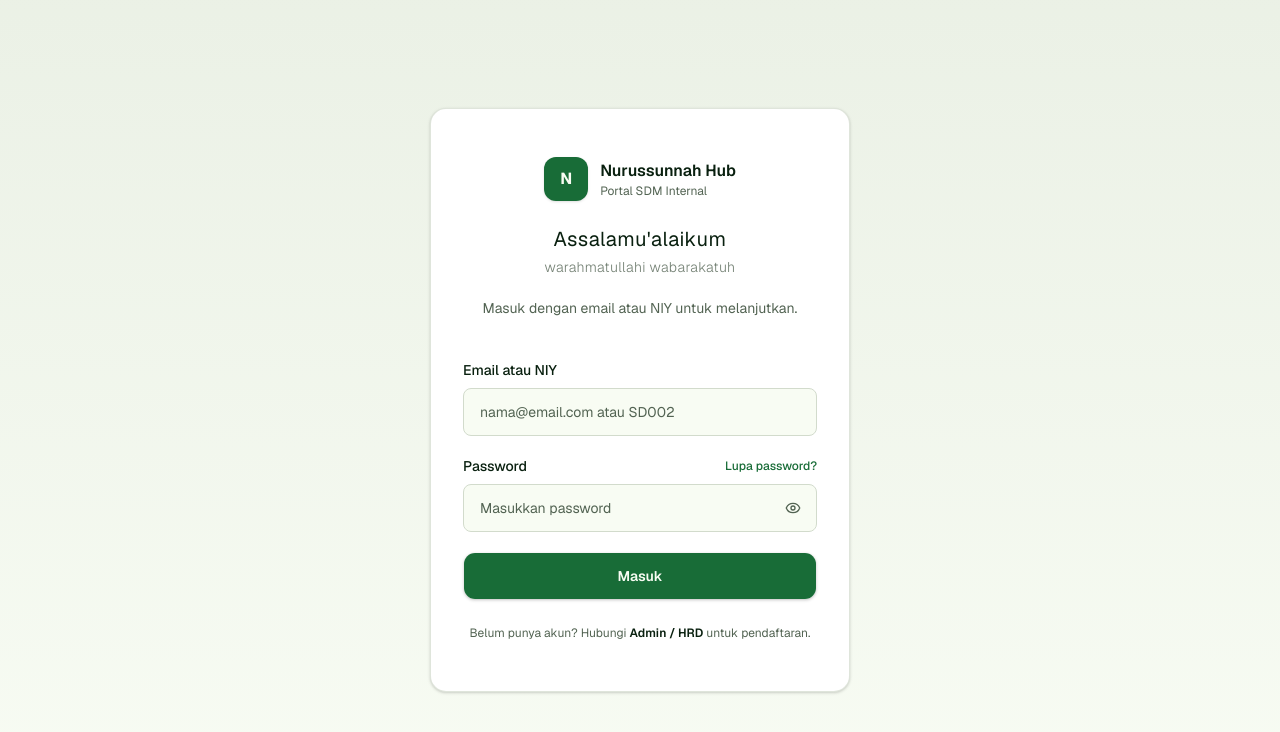
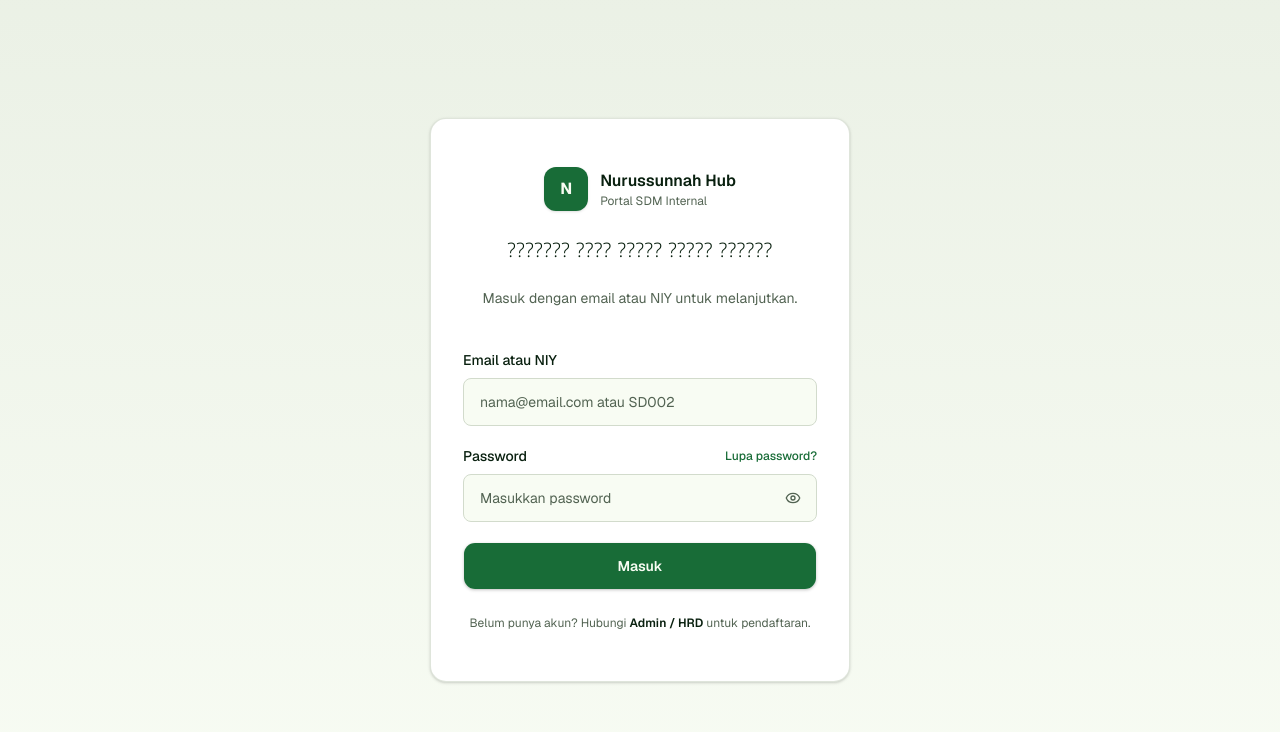
Before and after one commit to yasirabd/nurussunnah-hub, a Next.js app: page /auth/login in a window 1280 px wide. Shown: the top 732 px of the page. Built offline with nearby package versions, Linux system fonts and the light colour scheme.

Commit message:
feat: arabic salam with Noto Sans Arabic font

```diff
--- a/src/app/auth/login/page.tsx
+++ b/src/app/auth/login/page.tsx
@@ -102,14 +102,9 @@ export default function LoginPage() {
             <p className="text-xs text-muted-foreground">Portal SDM Internal</p>
           </div>
         </div>
-        <div className="space-y-1">
-          <h1 className="text-[20px] font-normal tracking-wide text-foreground">
-            Assalamu&apos;alaikum
-          </h1>
-          <p className="text-sm font-light tracking-wide text-muted-foreground/80">
-            warahmatullahi wabarakatuh
-          </p>
-        </div>
+        <h1 className="text-xl font-arabic font-light tracking-wide text-foreground leading-relaxed" dir="rtl">
+          ?????? ????? ????? ???? ???????
+        </h1>
         <p className="mt-4 text-sm leading-relaxed text-muted-foreground">
           Masuk dengan email atau NIY untuk melanjutkan.
         </p>
--- a/src/app/globals.css
+++ b/src/app/globals.css
@@ -10,6 +10,7 @@
   --font-sans: var(--font-geist-sans);
   --font-mono: var(--font-geist-mono);
   --font-heading: var(--font-geist-sans);
+  --font-arabic: var(--font-arabic);
   --color-sidebar-ring: var(--sidebar-ring);
   --color-sidebar-border: var(--sidebar-border);
   --color-sidebar-accent-foreground: var(--sidebar-accent-foreground);
--- a/src/app/layout.tsx
+++ b/src/app/layout.tsx
@@ -1,5 +1,5 @@
 import type { Metadata } from "next";
-import { Geist, Geist_Mono } from "next/font/google";
+import { Geist, Geist_Mono, Noto_Sans_Arabic } from "next/font/google";
 import { Toaster } from "@/components/ui/sonner";
 import "./globals.css";
 
@@ -11,6 +11,12 @@ const geistSans = Geist({
 const geistMono = Geist_Mono({
   subsets: ["latin"],
   variable: "--font-geist-mono",
+});
+
+const notoSansArabic = Noto_Sans_Arabic({
+  subsets: ["arabic"],
+  variable: "--font-arabic",
+  weight: ["300", "400", "500"],
 });
 
 export const metadata: Metadata = {
@@ -35,7 +41,7 @@ export default function RootLayout({
   return (
     <html
       lang="id"
-      className={`${geistSans.variable} ${geistMono.variable} h-full`}
+      className={`${geistSans.variable} ${geistMono.variable} ${notoSansArabic.variable} h-full`}
       suppressHydrationWarning
     >
       <body
```
